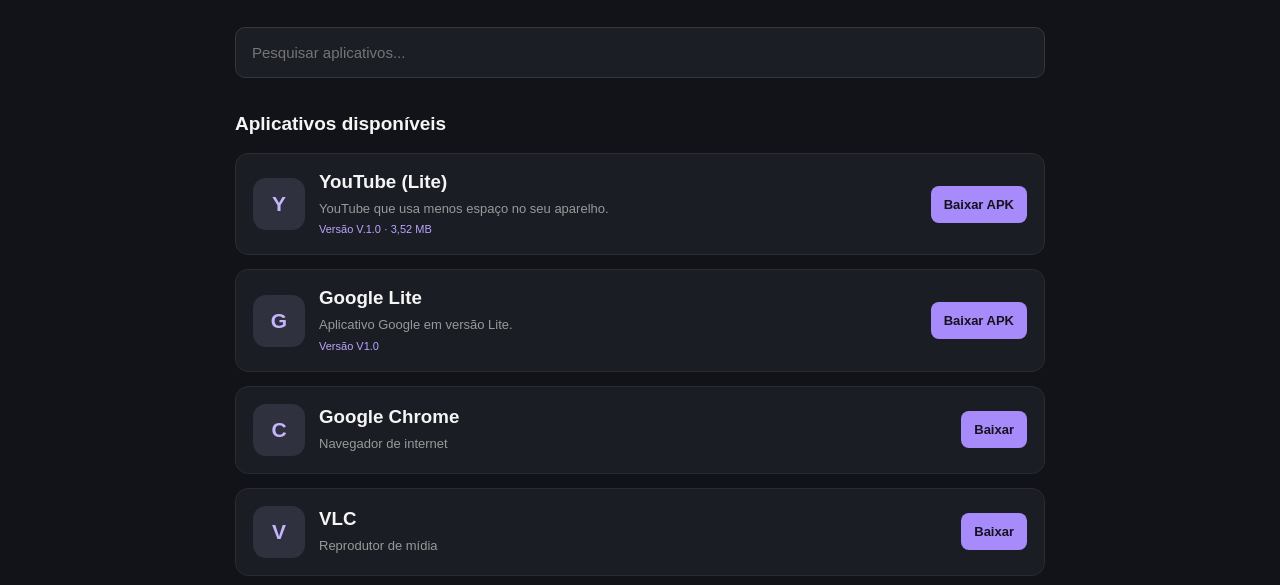
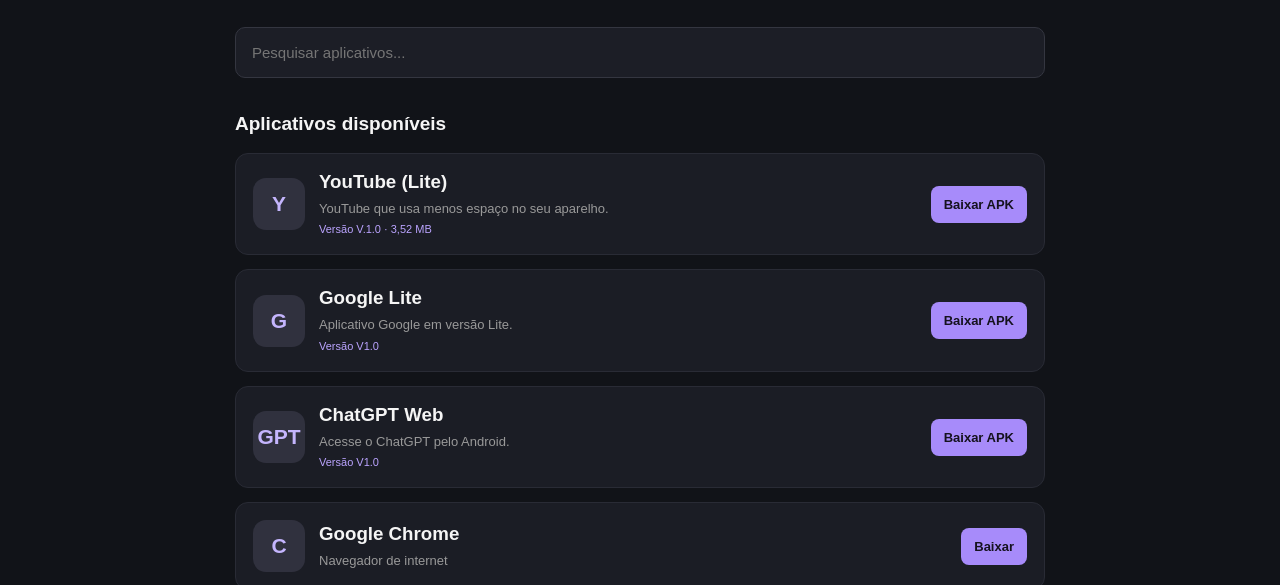
Before and after one commit to paulusgaulos-byte/Nexus-downloads, a plain HTML site: page index.html in a window 1280 px wide. Shown: the part 246-831 px from the top of the page. Drawn offline with Linux system fonts and the light colour scheme.

Commit message:
Update index.html

```diff
--- a/index.html
+++ b/index.html
@@ -201,6 +201,27 @@ Baixar APK
 </a>
 
 </article>
+    <!-- CHATGPT WEB -->
+
+<article class="app"
+data-name="chatgpt web inteligência artificial">
+
+<div class="app-icon">GPT</div>
+
+<div class="info">
+<h3>ChatGPT Web</h3>
+<p>Acesse o ChatGPT pelo Android.</p>
+<span class="version">Versão V1.0</span>
+</div>
+
+<a class="download"
+href="https://github.com/paulusgaulos-byte/Nexus-downloads/releases/download/Chat/Chat_Gpt.apk">
+
+Baixar APK
+
+</a>
+
+</article>
 
     <!-- GOOGLE CHROME -->
     <article class="app"
```
